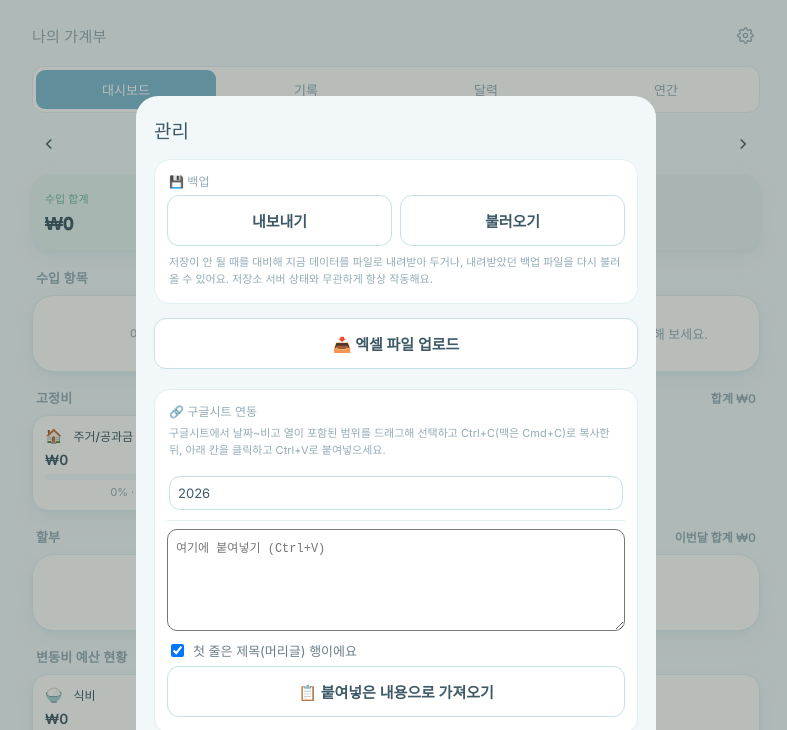
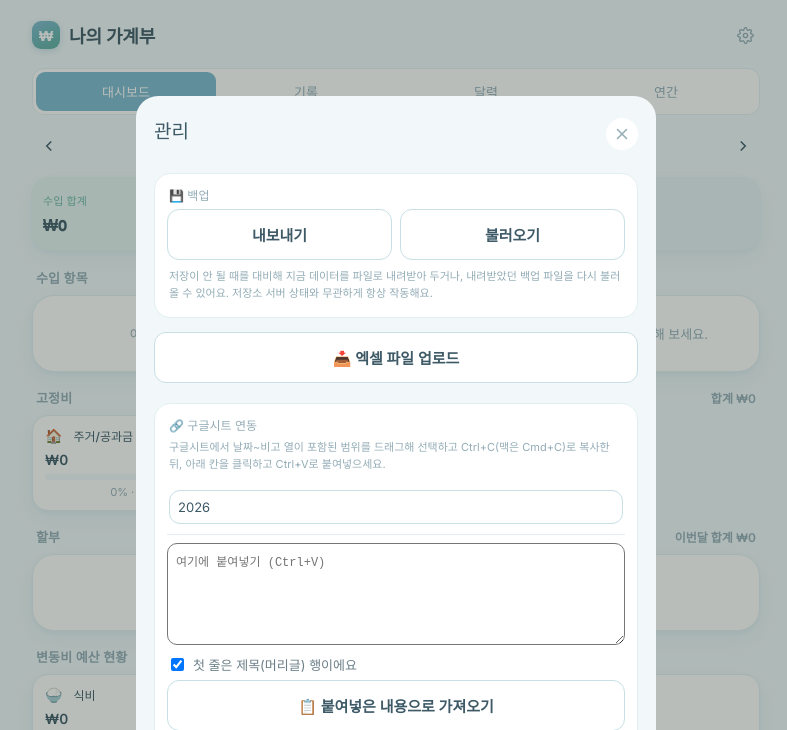
Before and after one commit to dannn121/book, a plain HTML site: page index.html in a window 1280 px wide. Both pictures are taken after a click on the element 989 px from the left and 35 px from the top of the page. Shown: the top 730 px of the page, without its empty margins (244-1031 px from the left). Drawn offline with Linux system fonts and the light colour scheme.

Commit message:
Add files via upload

```diff
--- a/index.html
+++ b/index.html
@@ -53,14 +53,23 @@
     padding:20px 16px 0;
   }
   .app-title{
-    font-family:'Fredoka', sans-serif;
-    font-size:15px;
-    letter-spacing:0.02em;
-    color:var(--ink-soft);
-    margin:0 0 16px;
+    margin:0 0 18px;
     display:flex;
     align-items:center;
     justify-content:space-between;
+  }
+  .brand{ display:flex; align-items:center; gap:9px; }
+  .brand-mark{
+    width:28px; height:28px; border-radius:9px; flex-shrink:0;
+    background:linear-gradient(155deg, var(--blue), var(--income));
+    color:#fff; display:flex; align-items:center; justify-content:center;
+    font-family:'Fredoka', sans-serif; font-weight:600; font-size:15px;
+    box-shadow:0 2px 6px rgba(126,186,209,0.35);
+  }
+  .brand-name{
+    font-family:'Fredoka', sans-serif;
+    font-size:18px; font-weight:600; letter-spacing:-0.01em;
+    color:var(--ink);
   }
   .app-title .cog{
     cursor:pointer;
@@ -103,16 +112,26 @@
   }
   .summary-card{
     background:var(--card); border:1px solid var(--line); border-radius:var(--radius-md);
-    padding:14px 12px; box-shadow:var(--shadow);
+    padding:14px 10px; box-shadow:var(--shadow); min-width:0;
   }
   .summary-card.income-card{ background:var(--income-bg); border-color:transparent; }
   .summary-card.expense-card{ background:var(--expense-bg); border-color:transparent; }
   .summary-card.balance-card2{ background:var(--blue-bg); border-color:transparent; }
-  .sc-label{ font-size:11px; color:var(--ink-soft); margin-bottom:5px; }
+  .sc-label{
+    font-size:11px; font-weight:500; letter-spacing:0.01em; color:var(--ink-soft);
+    margin-bottom:7px; white-space:nowrap; overflow:hidden; text-overflow:ellipsis;
+  }
   .summary-card.income-card .sc-label{ color:var(--income); opacity:.85;}
   .summary-card.expense-card .sc-label{ color:var(--expense); opacity:.85;}
   .summary-card.balance-card2 .sc-label{ color:var(--blue); opacity:.85;}
-  .sc-amt{ font-family:'Fredoka', sans-serif; font-size:19px; font-weight:600; }
+  .sc-amt{
+    font-family:'Fredoka', sans-serif; font-size:16px; font-weight:600; letter-spacing:-0.01em;
+    font-variant-numeric:tabular-nums; white-space:nowrap; overflow:hidden; text-overflow:ellipsis;
+  }
+  @media (max-width:380px){
+    .sc-amt{ font-size:14px; }
+    .sc-label{ font-size:10px; }
+  }
 
   .grid-2{ display:grid; grid-template-columns:repeat(auto-fit, minmax(280px, 1fr)); gap:14px; }
 
@@ -248,6 +267,17 @@
   .sheet h3{
     font-family:'Fredoka', sans-serif; font-weight:500; font-size:19px; margin:2px 0 16px;
   }
+  .sheet-title-row{
+    display:flex; align-items:center; justify-content:space-between;
+  }
+  .sheet-title-row h3{ margin:2px 0 16px; }
+  .sheet-close-x{
+    width:32px; height:32px; border-radius:50%; border:none; background:var(--card);
+    color:var(--ink-soft); display:flex; align-items:center; justify-content:center;
+    cursor:pointer; flex-shrink:0; margin-top:-6px;
+  }
+  .sheet-close-x:hover{ background:var(--paper); color:var(--ink); }
+  .sheet-close-x:active{ transform:scale(0.92); }
   .type-toggle{
     display:flex; background:var(--card); border:1px solid var(--line); border-radius:12px;
     padding:3px; margin-bottom:16px;
@@ -375,7 +405,10 @@
 
 <div class="wrap">
   <div class="app-title">
-    <span>나의 가계부</span>
+    <div class="brand">
+      <span class="brand-mark">₩</span>
+      <span class="brand-name">나의 가계부</span>
+    </div>
     <div class="cog" id="manageBtn" title="관리">
       <svg width="17" height="17" viewBox="0 0 24 24" fill="none" stroke="currentColor" stroke-width="1.8"><circle cx="12" cy="12" r="3"></circle><path d="M19.4 15a1.65 1.65 0 0 0 .33 1.82l.06.06a2 2 0 1 1-2.83 2.83l-.06-.06a1.65 1.65 0 0 0-1.82-.33 1.65 1.65 0 0 0-1 1.51V21a2 2 0 0 1-4 0v-.09A1.65 1.65 0 0 0 9 19.4a1.65 1.65 0 0 0-1.82.33l-.06.06a2 2 0 1 1-2.83-2.83l.06-.06a1.65 1.65 0 0 0 .33-1.82 1.65 1.65 0 0 0-1.51-1H3a2 2 0 0 1 0-4h.09A1.65 1.65 0 0 0 4.6 9a1.65 1.65 0 0 0-.33-1.82l-.06-.06a2 2 0 1 1 2.83-2.83l.06.06a1.65 1.65 0 0 0 1.82.33H9a1.65 1.65 0 0 0 1-1.51V3a2 2 0 0 1 4 0v.09a1.65 1.65 0 0 0 1 1.51 1.65 1.65 0 0 0 1.82-.33l.06-.06a2 2 0 1 1 2.83 2.83l-.06.06a1.65 1.65 0 0 0-.33 1.82V9a1.65 1.65 0 0 0 1.51 1H21a2 2 0 0 1 0 4h-.09a1.65 1.65 0 0 0-1.51 1z"></path></svg>
     </div>
@@ -525,7 +558,12 @@
 
 <div class="sheet-overlay" id="manageOverlay">
   <div class="sheet">
-    <h3>관리</h3>
+    <div class="sheet-title-row">
+      <h3>관리</h3>
+      <button type="button" class="sheet-close-x" id="manageCloseX" aria-label="닫기">
+        <svg width="18" height="18" viewBox="0 0 24 24" fill="none" stroke="currentColor" stroke-width="2" stroke-linecap="round"><path d="M18 6L6 18"/><path d="M6 6l12 12"/></svg>
+      </button>
+    </div>
 
     <div class="manage-add-box" style="margin-bottom:14px;">
       <label class="field-label">💾 백업</label>
@@ -1510,7 +1548,12 @@
 
   function excelCellDateStr(v, fallbackYear){
     if(v instanceof Date && !isNaN(v.getTime())){
-      return v.getFullYear() + '-' + pad2(v.getMonth() + 1) + '-' + pad2(v.getDate());
+      // 엑셀 날짜 셀이 수식으로 채워진 경우, 부동소수점 오차 때문에 자정 몇 초 전(예: 23:59:08)으로
+      // 계산되어 실제로는 하루 전 날짜로 읽히는 경우가 있다. 자정 임박 시각이면 다음 날로 보정한다.
+      var y = v.getFullYear(), m = v.getMonth(), d = v.getDate();
+      if(v.getHours() === 23 && v.getMinutes() >= 55) d += 1;
+      var fixed = new Date(y, m, d);
+      return fixed.getFullYear() + '-' + pad2(fixed.getMonth() + 1) + '-' + pad2(fixed.getDate());
     }
     if(typeof v === 'number' && window.XLSX && XLSX.SSF){
       var d = XLSX.SSF.parse_date_code(v);
@@ -1814,6 +1857,9 @@
   document.getElementById('closeManageSheet').addEventListener('click', function(){
     document.getElementById('manageOverlay').classList.remove('open');
   });
+  document.getElementById('manageCloseX').addEventListener('click', function(){
+    document.getElementById('manageOverlay').classList.remove('open');
+  });
   document.getElementById('manageOverlay').addEventListener('click', function(e){
     if(e.target.id === 'manageOverlay') document.getElementById('manageOverlay').classList.remove('open');
   });
```
